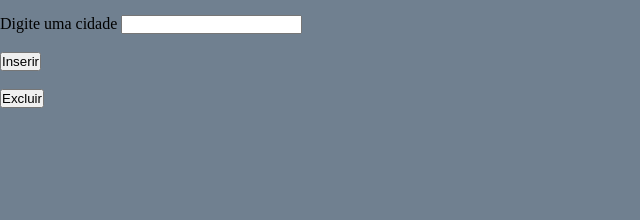
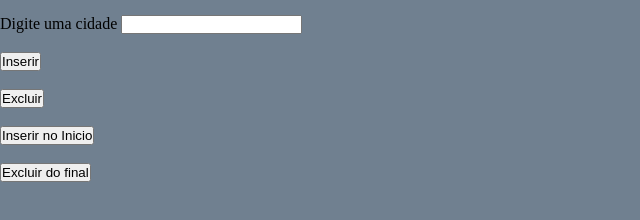
Before and after one commit to brunnin12/proj_array2, a plain HTML site: page index.html in a window 1280 px wide. Shown: the part 40-260 px from the top of the page, without its empty margins (0-640 px from the left). Drawn offline with Linux system fonts and the light colour scheme.

Commit message:
Programa finalizado

```diff
--- a/index.html
+++ b/index.html
@@ -18,6 +18,13 @@
     <button onclick="inserir()">Inserir</button>
     <br><br>
     <button onclick="excluir()">Excluir</button>
+    <br><br>
+
+
+    <button onclick="insert_inicio()">Inserir no Inicio</button>
+    <br><br>
+    <button ondblclick="excluir_final()"> Excluir do final</button>
+    <br><br>
     <div id="res"></div>
 
 
--- a/vetor.js
+++ b/vetor.js
@@ -8,8 +8,23 @@ function inserir(){
     res.innerHTML = valor_cidade
 }
 
+function insert_inicio(){
+    let cidade = document.getElementById('cidade').value
+    valor_cidade.unshift(cidade)
+    console.log(valor_cidade)
+    res.innerHTML = valor_cidade
+}
+
+
+
 function excluir(){
     valor_cidade.pop()
     console.log(valor_cidade)
     res.innerHTML = valor_cidade
 }
+
+function excluir_final(){
+    valor_cidade.shift()
+    console.log(valor_cidade)
+    res.innerHTML = valor_cidade
+}
```
